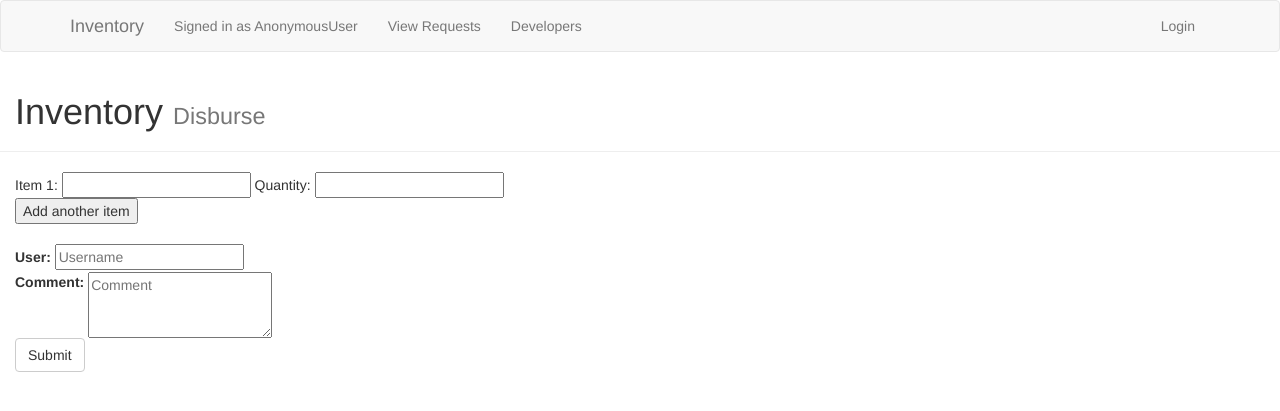
After one commit to lad-47/inventory-project, a Django app: template mysite/manager/templates/manager/direct_disburse.html in a window 1280 px wide. The commit adds this page. Shown: the top 411 px of the page. Run offline with Django 3.2, Linux system fonts and the light colour scheme; the template is opened without the code that fills it, so the values that code supplies are empty; some libraries are stand-ins or nearby versions.

Commit message:
implemented direct disburse for managers - currently sets to outstanding request

```diff
--- /dev/null
+++ b/mysite/manager/templates/manager/direct_disburse.html
@@ -0,0 +1,94 @@
+<!DOCTYPE html>
+{% extends "base.html" %}
+<html>
+<head>
+	<title>Inventory</title>
+</head>
+<body>
+
+{% block content %}
+
+<link rel="stylesheet" href="http://code.jquery.com/ui/1.8.18/themes/base/jquery-ui.css" type="text/css" media="all" />
+  <script src="https://code.jquery.com/jquery-1.12.4.min.js"></script>
+  <script src="https://code.jquery.com/ui/1.12.0/jquery-ui.min.js"></script>
+  <script type="text/javascript">
+    $(document).ready(function(){
+        var item_input=$('input[name="myItems[]"]');
+        var items = [
+      {% for item in items %}
+          "{{item}}",
+      {%endfor%}
+    ];
+        item_input.autocomplete({
+          source: items,
+          minLength: 2
+        });
+        var user_input=$('input[id="user"]');
+        var users = [
+      {% for user in users %}
+          "{{user}}",
+      {%endfor%}
+    ];
+        user_input.autocomplete({
+          source: users,
+          minLength: 2
+        });
+      } );
+
+
+    //   keeps same width as box
+      jQuery.ui.autocomplete.prototype._resizeMenu = function () {
+          var ul = this.menu.element;
+          ul.outerWidth(this.element.outerWidth());
+        }
+</script>
+
+<script type="text/javascript">
+  var counter = 1;
+  function addInput(divName){
+          var newdiv = document.createElement('div');
+          newdiv.innerHTML = "Item " + (counter + 1) + ": <input type='text' name='myItems[]'> Quantity: <input type='number' step='1' min='1' name='myCounts[]'>";
+          document.getElementById(divName).appendChild(newdiv);
+          counter++;
+
+          var item_input=$('input[name="myItems[]"]');
+          var items = [
+          {% for item in items %}
+          "{{item}}",
+          {%endfor%}
+          ];
+          item_input.autocomplete({
+          source: items,
+          minLength: 2
+          });
+  }
+</script>
+
+<div class="page-header" style="padding-left: 15px">
+  <h1>Inventory <small>Disburse</small></h1>
+</div>
+
+{% if error %}
+{{error}}
+{% endif %}
+
+<div style="padding-left: 15px">
+<form method="POST">
+  {% csrf_token %}
+     <div id="dynamicInput">
+          Item 1: <input type="text" required name="myItems[]"> Quantity: <input type="number" step="1" min="1" required name="myCounts[]">
+     </div>
+     <input type="button" value="Add another item" onClick="addInput('dynamicInput');"><br><br>
+     <label for="user">User:</label>
+     <input id="user" required name="user" type="text" placeholder="Username">
+     <div>
+     <label for="comment">Comment:</label>
+     <textarea id="comment" style="vertical-align: top" name="comment" placeholder="Comment" rows="3"></textarea>
+     </div>
+     <button id="submit" type="submit" class="btn btn-default">Submit</button>
+</form>
+</div>
+
+{% endblock %}
+</body>
+</html>
--- a/mysite/manager/urls.py
+++ b/mysite/manager/urls.py
@@ -26,6 +26,7 @@ urlpatterns = [
 	url(r'^tag_handler/delete_1/$', views.delete_tag_conf, name="delete tag conf"),
 	url(r'^tag_handler/delete_2/$', views.delete_tag_action, name="delete tag action"),
 	url(r'^tag_delete_success/$', views.tag_delete_success, name="tag delete success"),
+	url(r'^direct_disburse/$', views.direct_disburse, name="direct-disburse"),
 	#url(r'^cart_request/(?P<cart_request_id>[0-9]+$)', \
 		#views.cart_request_details, name="cart request details"),
 ]
--- a/mysite/templates/base.html
+++ b/mysite/templates/base.html
@@ -25,6 +25,7 @@
 					<li><a>Signed in as {{ user }}</a></li>
 					{% if user.is_staff %}
       				<li><a href="{% url 'service' %}">Service Requests</a></li>
+      				<li><a href="{% url 'direct-disburse' %}">Direct Disburse</a></li>
       				{% if user.is_superuser %}
       				<li><a href="{% url 'users' %}">Manage Users</a></li>
       				{% endif %}
```
Also changed, not shown: mysite/manager/views.py (+29 -0 lines), mysite/mysite/settings.py (+19 -19 lines).
